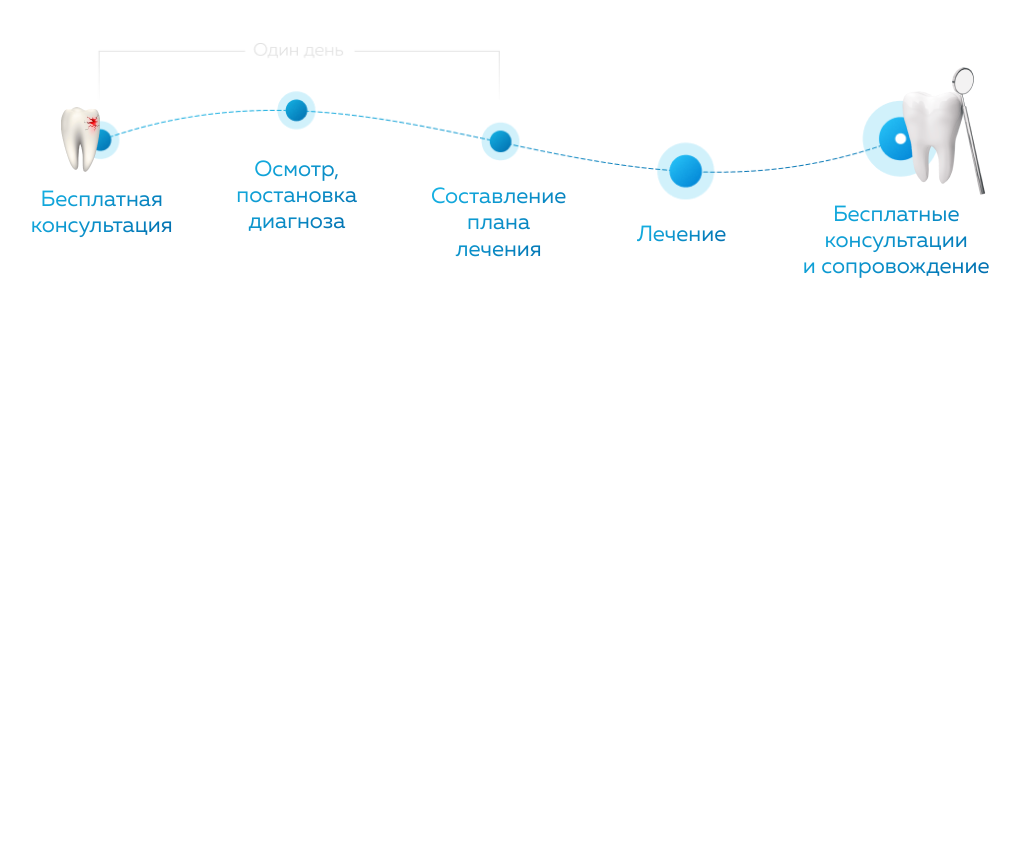
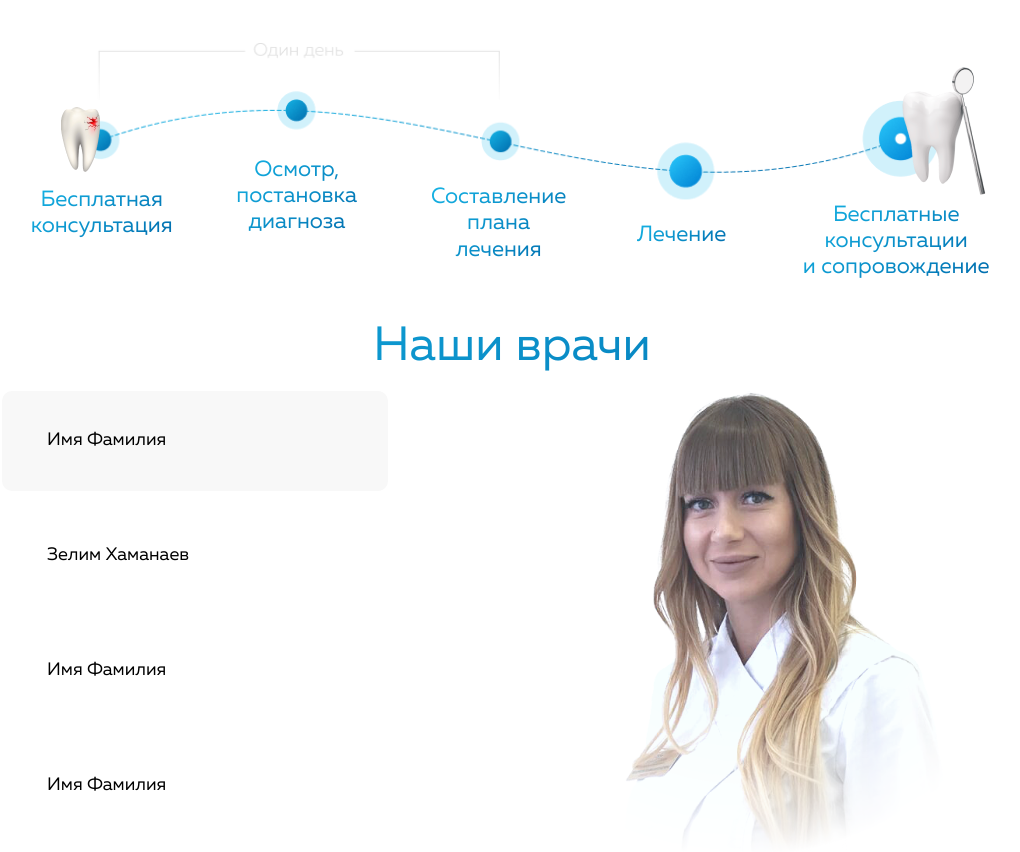
Before and after one commit to salmanbahaev/stomatology, a plain HTML site: page index.html in a window 1280 px wide. Shown: the part 6032-6884 px from the top of the page, without its empty margins (128-1148 px from the left). Before the commit the page ends 6321 px from the top, so only its background shows below. Drawn offline with Linux system fonts and the light colour scheme; files whose address does not match are found by name.

Commit message:
добавил врачей

```diff
--- a/index.html
+++ b/index.html
@@ -495,18 +495,16 @@
         <p class="clinic-title text-center text-grad">Все услуги<br class="clinic-br"> в одной клинике</p>
         <p class="clinic-subtitle text-center">от диагностики до восстановления зуба “под ключ”</p>
         <p class="clinic-steps text-center text-grad">Этапы:</p>
-        <div class="text-center">
-          <img class="mt-3 mx-auto steps-mobile" src="img/day-mobile.png" alt="этапы">
-        </div>
-        <div class="row">
-          <div class="col-12 clinic-steps-mobile d-flex justify-content-center pl-0 pr-0">
+        <div class="row position-relative">
+          <div class="col-12 clinic-steps-mobile mt-3 d-flex justify-content-center pl-0 pr-0">
             <div class="mobile-clin-steps d-flex flex-column justify-content-center">
               <div class="top-line-mobile position-relative ml-auto">
-                <img class="ml-5" src="svg/clin-line.svg" alt="">
+                <img class="" src="img/clin-line.png">
               </div>
               <div class="bottom-line-mobile ml-0">
-                <img class="mr-5" src="svg/bottom-line.svg" alt="">
+                <img class="mt-3" src="img/bottom-line.png">
               </div>
+              <img class="position-absolute" src="img/stom-mobile.png" alt="">
             </div>
           </div>
           <div class="col-10 clinic-steps-desk mx-auto mt-4 mt-sm-5 position-relative">
@@ -540,6 +538,33 @@
         </div>
       </div>
     </div><!-- / clinic -->
+
+    <div class="doctors"><!-- doctors -->
+
+      <p class="doctors-title text-center text-grad">Наши врачи</p>
+      <div class="doctors-navs">
+        <div class="row">
+          <div class="col">
+            <div class="nav flex-column nav-pills" id="v-pills-tab" role="tablist" aria-orientation="vertical">
+              <a class="nav-link active" id="v-pills-home-tab" data-toggle="pill" href="#v-pills-home" role="tab" aria-controls="v-pills-home" aria-selected="true">
+                Имя Фамилия
+              </a>
+              <a class="nav-link" id="v-pills-profile-tab" data-toggle="pill" href="#v-pills-profile" role="tab" aria-controls="v-pills-profile" aria-selected="false">Зелим Хаманаев</a>
+              <a class="nav-link" id="v-pills-messages-tab" data-toggle="pill" href="#v-pills-messages" role="tab" aria-controls="v-pills-messages" aria-selected="false">Имя Фамилия</a>
+              <a class="nav-link" id="v-pills-settings-tab" data-toggle="pill" href="#v-pills-settings" role="tab" aria-controls="v-pills-settings" aria-selected="false">Имя Фамилия</a>
+            </div>
+          </div>
+          <div class="col">
+            <div class="tab-content" id="v-pills-tabContent">
+              <div class="tab-pane fade show active" id="v-pills-home" role="tabpanel" aria-labelledby="v-pills-home-tab"><img src="img/doctor-1.png" alt=""></div>
+              <div class="tab-pane fade" id="v-pills-profile" role="tabpanel" aria-labelledby="v-pills-profile-tab"><img src="img/doctor-2.png" alt=""></div>
+              <div class="tab-pane fade" id="v-pills-messages" role="tabpanel" aria-labelledby="v-pills-messages-tab"><img src="img/doctor-3.png" alt=""></div>
+              <div class="tab-pane fade" id="v-pills-settings" role="tabpanel" aria-labelledby="v-pills-settings-tab"><img src="img/doctor-4.png" alt=""></div>
+            </div>
+          </div>
+        </div>
+      </div>
+    </div><!-- / doctors -->
   </div>
   <script src="js/jquery-3.6.0.min.js"></script>
   <script src="js/bootstrap.bundle.min.js"></script>
--- a/scss/main.scss
+++ b/scss/main.scss
@@ -1015,6 +1015,7 @@ a:hover {
     display: none !important;
     @media (max-width: 575.98px) {
       display: flex !important;
+      margin-bottom: 45px;
     }
   }
   .clinic-steps {
@@ -1113,6 +1114,42 @@ a:hover {
     }
   }
 }
+
+// doctors
+.nav-pills {
+  width: 386px;
+}
+.nav-pills .nav-link {
+  height: 100px;
+  display: flex;
+  justify-content: start;
+  align-items: center;
+  border-radius: 10px;
+  font-size: 18px;
+  line-height: 120%;
+  padding-left: 45px;
+  padding-right: 0;
+  margin-bottom: 15px;
+  color: #000;
+}
+.nav-pills .nav-link:hover {
+  box-shadow: 0px 0px 7px rgba(0, 0, 0, 0.1);
+}
+.nav-pills .nav-link.active {
+  background: #F8F8F8;
+  color: #000;
+}
+.doctors-navs {
+  width: 1020px;
+  margin: 0 auto;
+}
+.doctors-title {
+  font-size: 48px;
+  line-height: 120%;
+  margin-top: 30px;
+}
+
+// other elements
 
 .doctor-tooth {
   z-index: 1;
@@ -1427,6 +1464,10 @@ a:hover {
     margin-top: 5px !important;
     margin-left: 12px !important;
   }
+  .mobile-clin-steps > img {
+    right: 0;
+    bottom: -45px;
+  }
 }
 
 @media (max-width: 480px) {
@@ -1542,7 +1583,7 @@ a:hover {
       }
       .clientss-title {
         text-align: left;
-        font-size: 16px;
+        font-size: 15px;
         padding-top: 20px;
         padding-left: 16px;
         padding-right: 16px;
```
Also changed, not shown: css/main.css, img/bottom-line.png (added), img/clin-line.png (added), img/day-mobile.png (deleted), img/doctor-1.png (added), img/doctor-2.png (added), img/doctor-3.png (added), img/doctor-4.png (added), img/stom-mobile.png (added).
